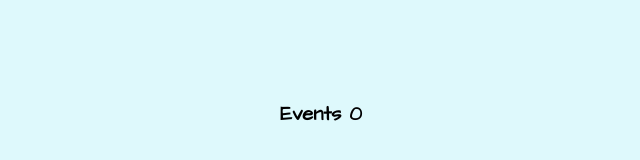
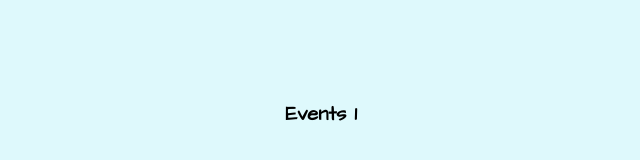
Before and after one commit to ElhamFadel/DOM_event, a plain HTML site: page index.html in a window 1280 px wide. Both pictures are taken after a click on the item "TWO". Shown: the top 160 px of the page, 319-959 px from the left. Drawn offline with Linux system fonts and the light colour scheme.

Commit message:
add container

```diff
--- a/index.html
+++ b/index.html
@@ -10,7 +10,7 @@
 </head>
 <body>
   <div class="container">
-    <h1>Events 0</h1>
+    <h1>Events <span>0</span> </h1>
     <ul class="tabs">
       <li class="tab active">
         <button>ONE</button>
--- a/main.js
+++ b/main.js
@@ -19,6 +19,7 @@ for (let i = 0; i < collect.length; i++) {
 		index = i + 1;
 		if(index === 2){
 			countTow++;
+			document.querySelector("h1").querySelector("span").textContent = countTow ;
 		}
 		let clas = `#content-${index}`;
 		//remove class active
@@ -33,7 +34,8 @@ for (let i = 0; i < collect.length; i++) {
 
 	});
 }
-console.log("Count how many times the user opened the 2nd tab : "+ countTow);
+
+
 
 	window.addEventListener("keydown", event => {
 		let k = event.key;
```
